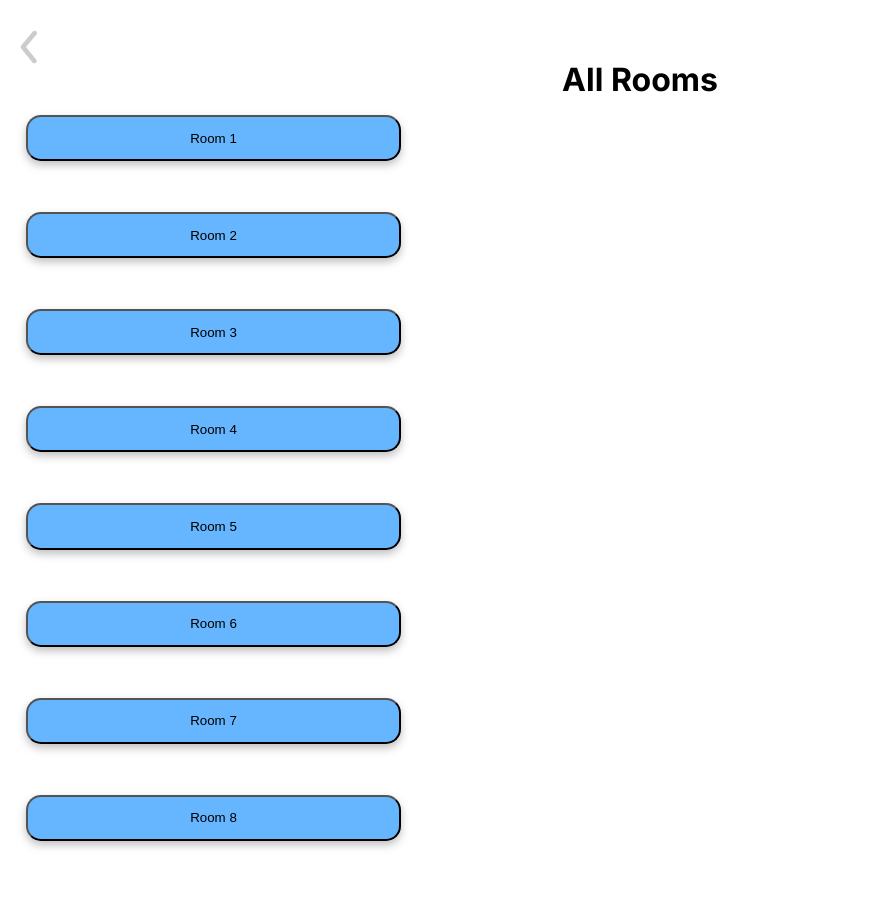
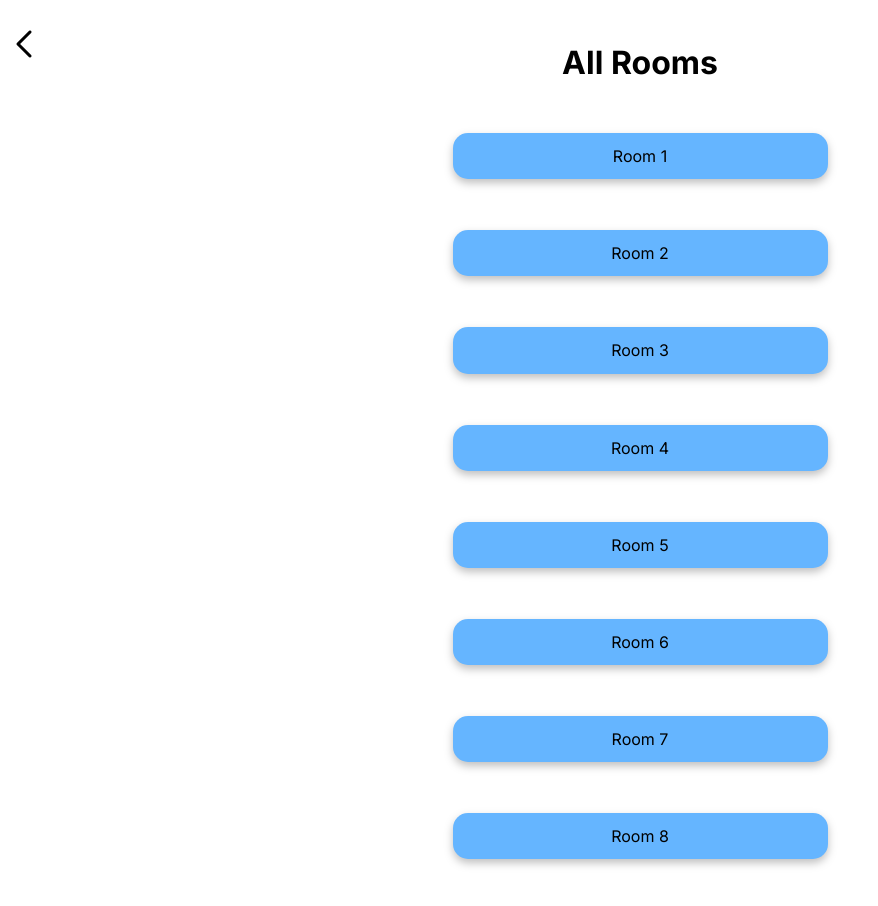
Before and after one commit to ben-me/capstone-project, a Next.js app: page /rooms in a window 1280 px wide. Shown: the top 906 px of the page, without its empty margins (0-878 px from the left). Built offline with nearby package versions, Linux system fonts and the light colour scheme.

Commit message:
replace svg with image, update buttons to be a-tags, add li around link and add styling

```diff
--- a/components/RoomItem.js
+++ b/components/RoomItem.js
@@ -1,13 +1,36 @@
+import Link from 'next/link';
 import styled from 'styled-components';
 
 export default function RoomItem({ roomData }) {
-  return <RoomButton>{roomData.name}</RoomButton>;
+  return (
+    <RoomListElement>
+      <Link href="" passHref>
+        <RoomAnchor>{roomData.name} </RoomAnchor>
+      </Link>
+    </RoomListElement>
+  );
 }
 
-const RoomButton = styled.button`
+const RoomListElement = styled.li`
   width: 375px;
   height: 46.12px;
   background: #65b5ff;
   border-radius: 15px;
   filter: drop-shadow(0px 4px 4px rgba(0, 0, 0, 0.25));
+  list-style: none;
+
+  &:hover {
+    background-color: white;
+  }
 `;
+
+const RoomAnchor = styled.a`
+  display: flex;
+  justify-content: center;
+  align-items: center;
+  width: 100%;
+  height: 100%;
+  border-radius: 15px;
+  text-decoration: none;
+  color: black;
+`;
--- a/pages/rooms.js
+++ b/pages/rooms.js
@@ -2,9 +2,11 @@ import RoomItem from '../components/RoomItem';
 import { getAllRooms } from '../services/roomService';
 import styled from 'styled-components';
 import Link from 'next/link';
+import Image from 'next/image';
+import backArrow from '../public/backarrow.png';
 
-export function getStaticProps() {
-  const rooms = getAllRooms();
+export async function getStaticProps() {
+  const rooms = await getAllRooms();
   return {
     props: {
       rooms,
@@ -15,22 +17,14 @@ export function getStaticProps() {
 export default function Rooms({ rooms }) {
   return (
     <>
-      <Link href="/">
-        <StyleSVG
-          width="17"
-          height="34"
-          viewBox="0 0 17 34"
-          fill="none"
-          xmlns="http://www.w3.org/2000/svg"
-        >
-          <path
-            d="M14.27 33.3333C13.9214 33.3345 13.577 33.2576 13.262 33.1082C12.9471 32.9588 12.6696 32.7407 12.45 32.47L1.18001 18.47C0.836815 18.0525 0.6492 17.5288 0.6492 16.9883C0.6492 16.4479 0.836815 15.9242 1.18001 15.5067L12.8467 1.50668C13.2427 1.03017 13.8119 0.730517 14.4288 0.673631C15.0458 0.616745 15.6602 0.807289 16.1367 1.20335C16.6132 1.5994 16.9128 2.16853 16.9697 2.78552C17.0266 3.40252 16.8361 4.01684 16.44 4.49335L6.01 17L16.09 29.5067C16.3753 29.8492 16.5566 30.2662 16.6123 30.7085C16.668 31.1508 16.5959 31.5998 16.4044 32.0024C16.2129 32.4049 15.9102 32.7442 15.5319 32.9801C15.1537 33.216 14.7158 33.3386 14.27 33.3333Z"
-            fill="#CCCCCC"
-          />
-        </StyleSVG>
+      <Link href="/" passHref>
+        <BackAnchor>
+          <Image alt="backbutton" src={backArrow} />
+        </BackAnchor>
       </Link>
-      <Header>All Rooms</Header>
+
       <RoomList>
+        <Header>All Rooms</Header>
         {rooms.map((room) => {
           return <RoomItem key={room.id} roomData={room} />;
         })}
@@ -42,23 +36,24 @@ export default function Rooms({ rooms }) {
 const RoomList = styled.ul`
   display: flex;
   flex-direction: column;
-  align-items: center;
   padding: 0;
   gap: 51px;
-  position: absolute;
+  /* position: absolute; */
+  margin: 2.7em auto;
   width: 375px;
-  height: 819.01px;
   left: 26px;
 `;
 
 const Header = styled.h1`
   text-align: center;
-  margin-top: 60px;
-  margin-bottom: 0px;
+  margin-bottom: 0;
+  margin-top: 0;
 `;
 
-const StyleSVG = styled.svg`
+const BackAnchor = styled.a`
+  display: inline-block;
   position: absolute;
-  left: 20px;
-  top: 30px;
+  left: 0px;
+  z-index: 1;
+  top: 20px;
 `;
```
Also changed, not shown: pages/index.js (+21 -5 lines), public/backarrow.png (added).
